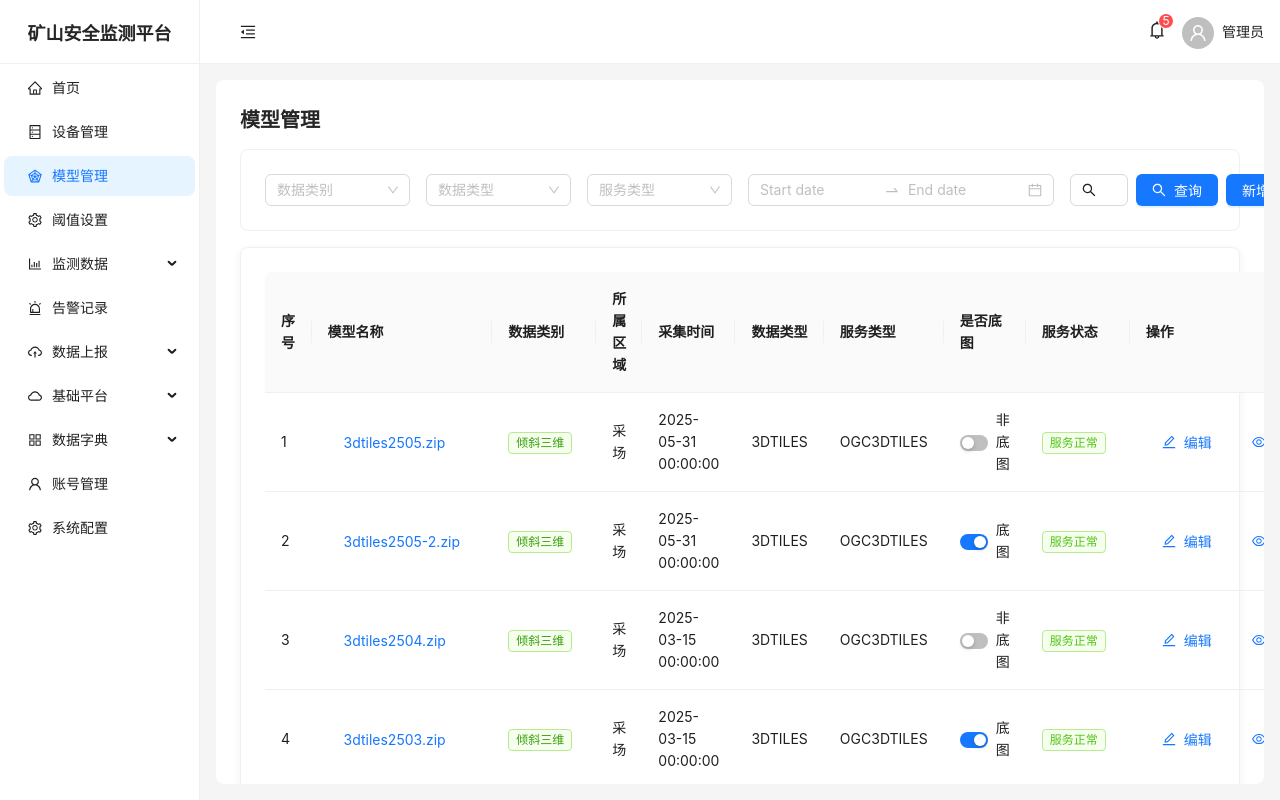
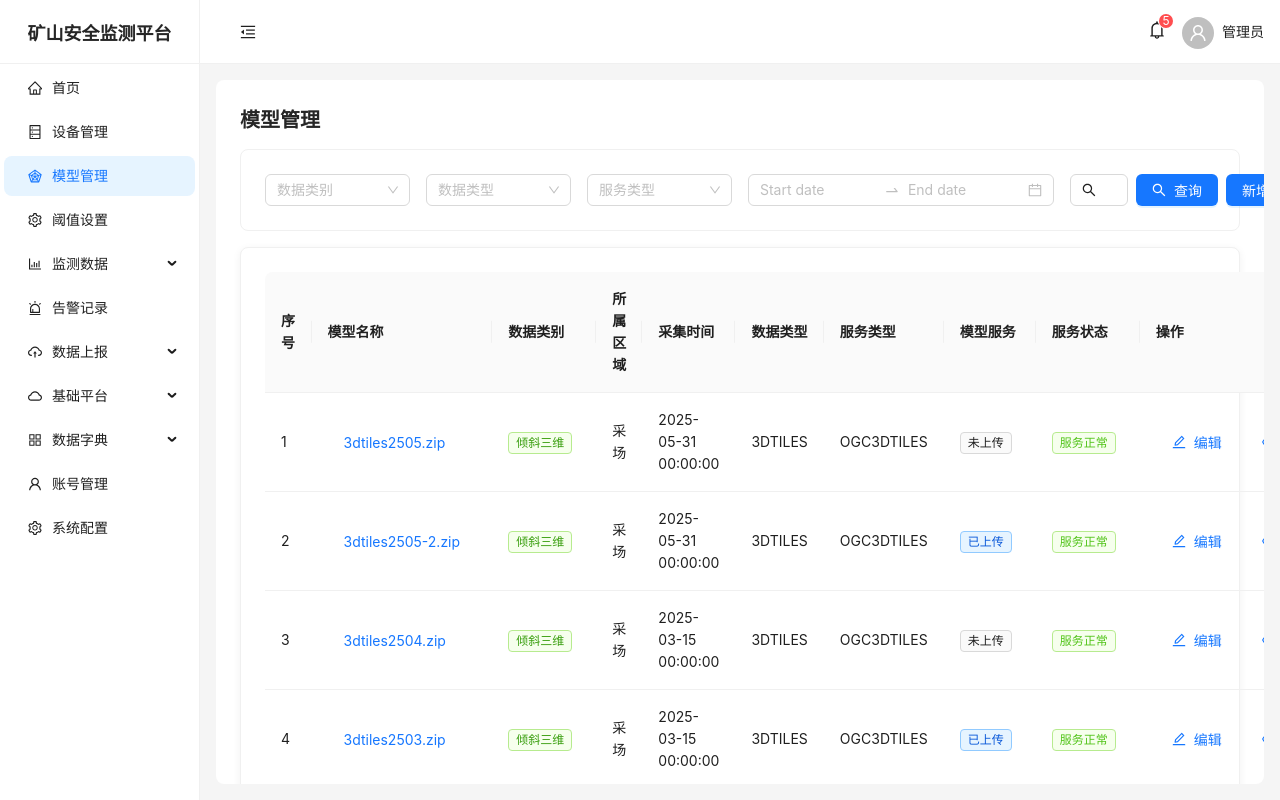
Before and after one commit to wangpeng1017/1016onemine, a React (Create React App) app: page /model-management in a window 1280 px wide. Built offline with nearby package versions, Linux system fonts and the light colour scheme; the HTML template or start-up script is replaced by a standard one.

Commit message:
feat(model-management): 列‘模型服务’替代‘是否底图’，新增时强制上传模型服务zip，编辑时可重新上传；表格显示上传状态与文件名（前端假上传）

```diff
--- a/src/pages/ModelManagement.tsx
+++ b/src/pages/ModelManagement.tsx
@@ -10,10 +10,10 @@ import {
   Row,
   Col,
   DatePicker,
-  Switch,
   Modal,
   Form,
   Upload,
+  message,
 } from 'antd';
 import {
   SearchOutlined,
@@ -36,7 +36,8 @@ interface ModelRow {
   collectTime: string; // 采集时间
   dataType: '3DTILES' | 'PTS' | 'DXF' | 'DWG' | 'GEOTIFF'; // 数据类型
   serviceType: 'OGC3DTILES' | 'HSPC' | 'WMS'; // 服务类型
-  isBasemap: boolean; // 是否底图
+  isBasemap: boolean; // 是否有模型服务（true: 已上传）
+  serviceZipName?: string; // 已上传服务包名称（可选）
   serviceStatus: '服务正常' | '服务异常' | '维护中'; // 服务状态
 }
 
@@ -172,9 +173,6 @@ const ModelManagement: React.FC = () => {
 
   const normFile = (e: any) => Array.isArray(e) ? e : e?.fileList;
 
-  const toggleBasemap = (record: ModelRow, checked: boolean) => {
-    setData(prev => prev.map(item => (item.key === record.key ? { ...item, isBasemap: checked } : item)));
-  };
 
   const columns: ColumnsType<ModelRow> = [
     { title: '序号', dataIndex: 'index', key: 'index', width: 70 },
@@ -190,12 +188,11 @@ const ModelManagement: React.FC = () => {
     { title: '数据类型', dataIndex: 'dataType', key: 'dataType', width: 110 },
     { title: '服务类型', dataIndex: 'serviceType', key: 'serviceType', width: 130 },
     {
-      title: '是否底图', dataIndex: 'isBasemap', key: 'isBasemap', width: 140,
+      title: '模型服务', dataIndex: 'isBasemap', key: 'isBasemap', width: 140,
       render: (_: any, record) => (
-        <Space>
-          <Switch size="small" checked={record.isBasemap} onChange={(checked) => toggleBasemap(record, checked)} />
-          <span>{record.isBasemap ? '底图' : '非底图'}</span>
-        </Space>
+        <Tag color={record.isBasemap ? 'blue' : 'default'}>
+          {record.isBasemap ? (record.serviceZipName ? `已上传(${record.serviceZipName})` : '已上传') : '未上传'}
+        </Tag>
       ),
     },
     {
@@ -279,23 +276,32 @@ const ModelManagement: React.FC = () => {
         open={addVisible || editVisible}
         onCancel={() => { setAddVisible(false); setEditVisible(false); setSelectedRow(null); }}
         onOk={() => {
-          if (form?.validateFields) {
+          if (!form?.validateFields) {
+            setAddVisible(false); setEditVisible(false); setSelectedRow(null); return;
+          }
           form.validateFields().then(values => {
+            const fileList = values.serviceZip as any[] | undefined;
+            // 新增时必须上传zip
+            if (!selectedRow && (!fileList || fileList.length === 0)) {
+              message.error('请上传模型服务zip压缩包');
+              return;
+            }
+            const zipName = fileList && fileList.length > 0 ? fileList[0].name : selectedRow?.serviceZipName;
+            const patch = {
+              ...values,
+              isBasemap: !!zipName,
+              serviceZipName: zipName,
+            } as Partial<ModelRow>;
             if (selectedRow) {
-                setData(prev => prev.map(r => r.key === selectedRow.key ? { ...selectedRow, ...values } : r));
+              setData(prev => prev.map(r => r.key === selectedRow.key ? { ...selectedRow, ...patch } as ModelRow : r));
             } else {
               const newKey = String(Date.now());
-                setData(prev => [{ key: newKey, index: prev.length + 1, ...values }, ...prev]);
+              setData(prev => [{ key: newKey, index: prev.length + 1, ...patch } as ModelRow, ...prev]);
             }
             setAddVisible(false);
             setEditVisible(false);
             setSelectedRow(null);
           });
-          } else {
-            setAddVisible(false);
-            setEditVisible(false);
-            setSelectedRow(null);
-          }
         }}
         width={700}
       >
@@ -350,11 +356,6 @@ const ModelManagement: React.FC = () => {
           </Row>
           <Row gutter={16}>
             <Col span={12}>
-              <Form.Item name="isBasemap" label="模型服务" valuePropName="checked">
-                <Switch checkedChildren="服务" unCheckedChildren="无服务" />
-              </Form.Item>
-            </Col>
-            <Col span={12}>
               <Form.Item name="serviceStatus" label="服务状态" rules={[{ required: true }]}>
                 <Select>
                   <Option value="服务正常">服务正常</Option>
```
Lines whose indentation alone changed are shown as unchanged.
